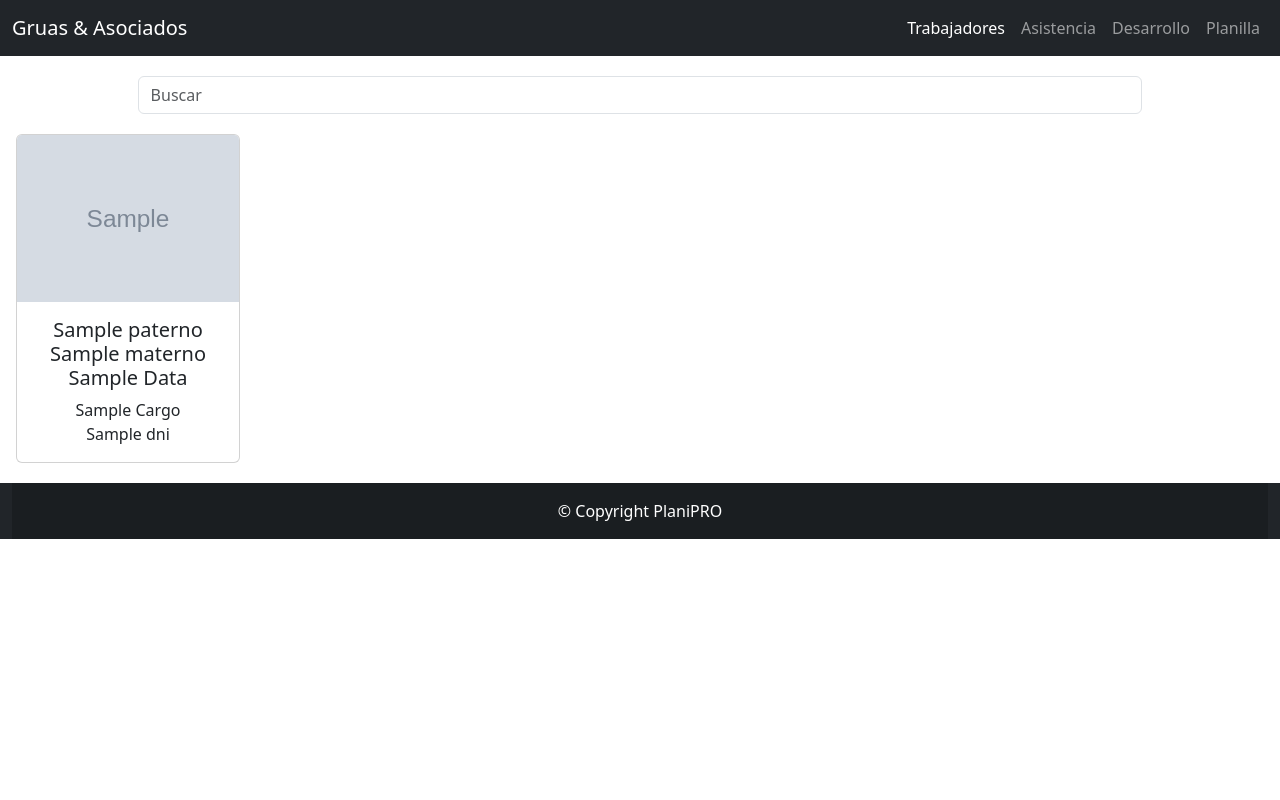
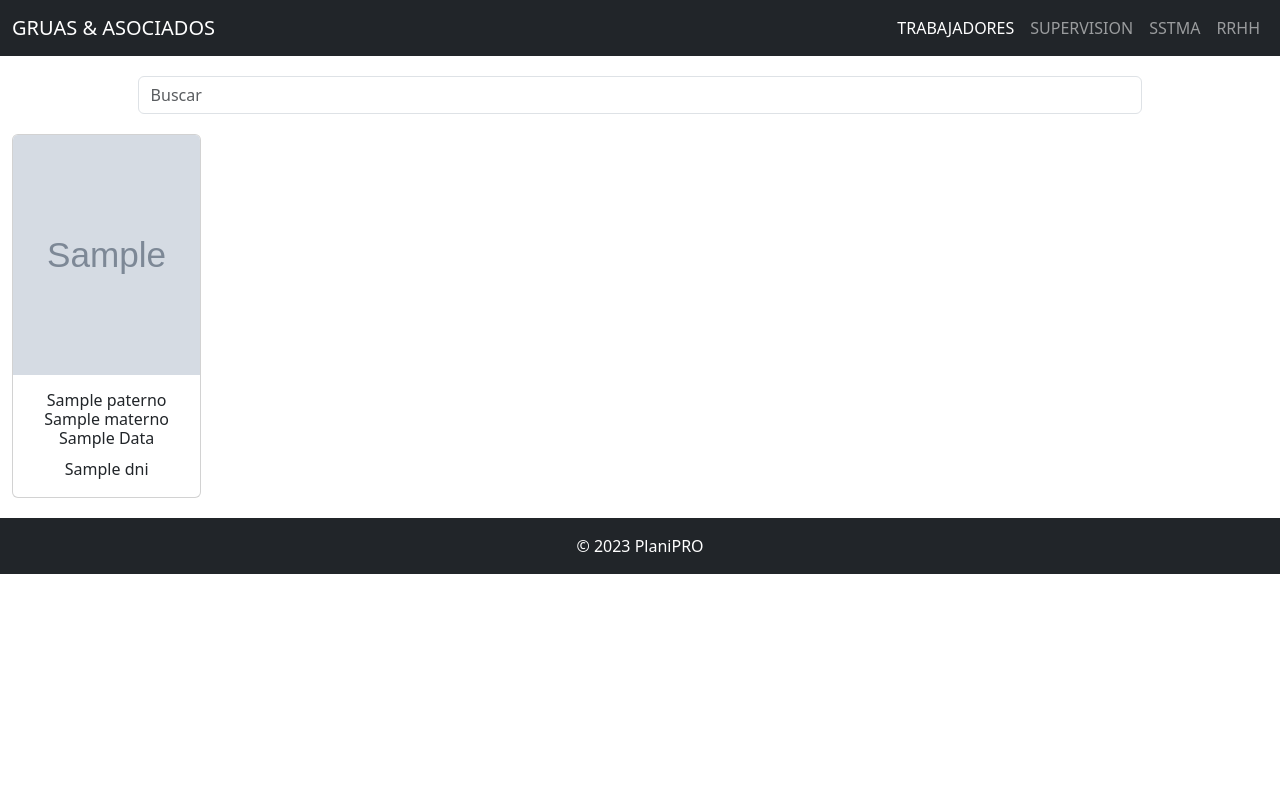
Before and after one commit to Jean4212/Prueba, a FastAPI app: template templates/trabajadores.html in a window 1280 px wide. Run offline with FastAPI, Linux system fonts and the light colour scheme; the template is opened without the code that fills it: most values are stand-ins (such as "Sample title", 1, 10 or a date in 2020); grey boxes marked "Sample" are stand-in pictures.

Commit message:
mejorando

```diff
--- a/app.py
+++ b/app.py
@@ -2,7 +2,6 @@ from uvicorn import run
 from fastapi import FastAPI
 from fastapi.responses import RedirectResponse
 from fastapi.staticfiles import StaticFiles
-
 
 from routers.users import route_users
 from routers.persons import route_persons
@@ -33,6 +32,7 @@ async def general_exception_handler(request, exc):
     return RedirectResponse("/")
 
 app.include_router(login)
+app.include_router(route_index)
 
 if __name__ == "__main__":
     run("app:app", host="0.0.0.0", reload=True)
--- a/templates/base.html
+++ b/templates/base.html
@@ -1,43 +1,46 @@
 <!DOCTYPE html>
 <html lang="en">
 <head>
+    <!--configuracion meta-->
     <meta charset="UTF-8">
     <meta http-equiv="X-UA-Compatible" content="IE=edge">
     <meta name="viewport" content="width=device-width, initial-scale=1.0">
 
     <!--favicon-->
     <link rel="icon" type="image/x-icon" href="/static/ico.png">
-
-    <title>
-        {% block title %}
-        {% endblock title %}
-    </title>
-
-    {% block css %}
-    {% endblock css %}
+    {% block title %} {% endblock title %}
+    {% block css %} {% endblock css %}
 
     <!--bootstrap 5-->
     <link href="https://cdn.jsdelivr.net/npm/bootstrap@5.3.0-alpha1/dist/css/bootstrap.min.css" rel="stylesheet" integrity="sha384-GLhlTQ8iRABdZLl6O3oVMWSktQOp6b7In1Zl3/Jr59b6EGGoI1aFkw7cmDA6j6gD" crossorigin="anonymous">
 </head>
 <body>
+    <div class="vh-100">
+        <header>
+            <div class="container-xxl bg-dark text-center text-white">
+                <nav class="navbar navbar-expand-md navbar-dark bg-dark">
+                    <a class="navbar-brand" href="/">GRUAS & ASOCIADOS</a>
+                    <button class="navbar-toggler" type="button" data-bs-toggle="collapse" data-bs-target="#navbarNavAltMarkup" aria-controls="navbarNavAltMarkup" aria-expanded="false" aria-label="Toggle navigation">
+                        <span class="navbar-toggler-icon"></span>
+                    </button>
+                    <div class="collapse navbar-collapse justify-content-end" id="navbarNavAltMarkup">
+                        <div class="navbar-nav">
+                          {% block navbar %} {% endblock navbar %}
+                        </div>
+                    </div>
+                </nav>
+            </div>
+        </header>
 
-    {% block navbar %}
-    {% endblock navbar %}
+        {% block content %} {% endblock content %}
 
-    {% block content %}
-    {% endblock content %}
-
-    <!--Pie de Pagina-->
-    <footer class="bg-dark text-center text-white" style="margin-top: 20px;">
-        <div class="container-xxl">
-            <div class="text-center p-3" style="background-color: rgba(0, 0, 0, 0.2);">
-                © Copyright PlaniPRO
-            </div>
-        </div>
-    </footer>
+        <!--Pie de Pagina-->
+        <footer class="container-xxl bg-dark text-center text-white py-3">
+          © 2023 PlaniPRO
+      </footer>
+    </div>
 
     <!--bootstrap 5-->
     <script src="https://cdn.jsdelivr.net/npm/bootstrap@5.3.0-alpha1/dist/js/bootstrap.bundle.min.js" integrity="sha384-w76AqPfDkMBDXo30jS1Sgez6pr3x5MlQ1ZAGC+nuZB+EYdgRZgiwxhTBTkF7CXvN" crossorigin="anonymous"></script>
-
 </body>
 </html>
--- a/templates/login.html
+++ b/templates/login.html
@@ -6,7 +6,7 @@
     <meta name="viewport" content="width=device-width, initial-scale=1.0" />
     <!--favicon-->
     <link rel="icon" type="image/x-icon" href="/static/ico.png" />
-    <title>Login Gruas y Asociados</title>
+    <title>Gruas & Asociados</title>
     <!--css-->
     <link rel="stylesheet" href="{{ url_for('static', path='css/login.css') }}"/>
     <!--bootstrap 5-->
--- a/templates/trabajadores.html
+++ b/templates/trabajadores.html
@@ -1,35 +1,21 @@
 {% extends "base.html" %}
 
 {% block title %}
-Trabajadores G&A
+<title>Trabajadores</title>
 {% endblock %}
 
 {% block navbar %}
-<header class="bg-dark text-center text-white">
-	<div class="container-xxl">
-		<nav class="navbar navbar-expand-md navbar-dark bg-dark">
-			<a class="navbar-brand" href="/">Gruas & Asociados</a>
-			<button class="navbar-toggler" type="button" data-bs-toggle="collapse" data-bs-target="#navbarNavAltMarkup" aria-controls="navbarNavAltMarkup" aria-expanded="false" aria-label="Toggle navigation">
-				<span class="navbar-toggler-icon"></span>
-			</button>
-			<div class="collapse navbar-collapse justify-content-end" id="navbarNavAltMarkup">
-				<div class="navbar-nav">
-					<a class="nav-link active" href="/trabajadores">Trabajadores</a>
-                    <a class="nav-link" href="/asistencia">Asistencia</a>
-                    <a class="nav-link" href="/desarrollo">Desarrollo</a>
-                    <a class="nav-link" href="/planilla">Planilla</a>
-				</div>
-			</div>
-		</nav>
-	</div>
-</header>
-{% endblock %}
+<a class="nav-link active" href="/">TRABAJADORES</a>
+<a class="nav-link" href="/">SUPERVISION</a>
+<a class="nav-link" href="/">SSTMA</a>
+<a class="nav-link" href="/">RRHH</a>
+{% endblock navbar %}
 
 {% block content %}
-<div class="container-xxl">
+<div class="container-xxl" style="padding-top: 20px; padding-bottom: 20px;">
 
     <div class="d-flex justify-content-center">
-        <div style="margin-top: 20px; width: 80%;">
+        <div style="width: 80%;">
             <div class="input-group rounded">
                 <input id="search" type="search" class="form-control rounded searchbox-input" placeholder="Buscar"
                     aria-label="Search" aria-describedby="search-addon" onkeyup="buttonUp();" required/>
@@ -37,21 +23,21 @@ Trabajadores G&A
         </div>
     </div>
 
-    <div class="row row-cols-xs-2 row-cols-sm-2 row-cols-md-3 row-cols-lg-4 row-cols-xl-5">
+    <div class="row row-cols-xs-2 row-cols-sm-3 row-cols-md-4 row-cols-lg-5 row-cols-xl-6">
+
         {% for datos in data %}
             <div class="col d-flex justify-content-center">
-                <div class="card text-center" style="width: 14rem; margin-top: 20px;">
+                <div class="card text-center" style="width: 200px; margin-top: 20px;">
 
                     {% if datos.foto %}
-                        <img src="/static/uploads/{{datos.foto}}" class="card-img-top" alt="..."                         data-bs-toggle="modal" data-bs-target="#i{{datos.dni}}" style="cursor: pointer;">
+                        <img src="/static/uploads/{{datos.foto}}" height="240" class="card-img-top" alt="..." data-bs-toggle="modal" data-bs-target="#i{{datos.dni}}" style="cursor: pointer;">
                     {% else %}
-                        <img src="/static/prueba.jpg" class="card-img-top" alt="..."
-                        data-bs-toggle="modal" data-bs-target="#i{{datos.dni}}" style="cursor: pointer;">
+                        <img src="/static/prueba.jpg" height="240" class="card-img-top" alt="..." data-bs-toggle="modal" data-bs-target="#i{{datos.dni}}" style="cursor: pointer;">
                     {% endif %}
 
                     <div class="card-body">
-                        <h5 class="card-title">{{ datos.paterno.capitalize() }} {{ datos.materno.capitalize() }}<br>{{ datos.nombre.title() }}</h5>
-                        <p class="card-text"> {{ datos.cargo.title() }}<br>{{ datos.dni }}</p>
+                        <h6 class="card-title">{{ datos.paterno.capitalize() }} {{ datos.materno.capitalize() }}<br>{{ datos.nombre.title() }}</h6>
+                        {{ datos.dni }}
                     </div>
                 </div>
             </div>
@@ -64,15 +50,15 @@ Trabajadores G&A
                             <button type="button" class="btn-close" data-bs-dismiss="modal" aria-label="Close"></button>
                         </div>
                         <div class="modal-body">
-                            <p>Nacimiento: <textblue class="text-primary">{{ datos.nacimiento }}</textblue></p>
-                            <p>Ingreso: <textblue class="text-primary">{{ datos.ingreso }} </textblue><p>
-                            <p>Licencia: <textblue class="text-primary">{{ datos.licencia.upper() }}</textblue></p>
-                            <p>Categoria: <textblue class="text-primary">{{ datos.categoria.upper() }}</textblue></p>
-                            <p>Revalidacion: <textblue class="text-primary">{{ datos.revalidacion }}</textblue></p>
-                            <p>Distrito: <textblue class="text-primary">{{ datos.distrito }}</textblue></p>
-                            <p>Domicilio: <textblue class="text-primary">{{ datos.domicilio.title() }}</textblue></p>
-                            <p>Cuenta: <textblue class="text-primary">{{ datos.cuenta }}</textblue></p>
-                            <p>Area: <textblue class="text-primary">{{ datos.area.capitalize() }}</textblue></p>
+                            Nacimiento: {{ datos.nacimiento }} <br>
+                            Ingreso: {{ datos.ingreso }} <br>
+                            Licencia: {{ datos.licencia.upper() }} <br>
+                            Categoria: {{ datos.categoria.upper() }} <br>
+                            Revalidacion: {{ datos.revalidacion }} <br>
+                            Distrito: {{ datos.distrito }} <br>
+                            Domicilio: {{ datos.domicilio.title() }} <br>
+                            Cuenta: {{ datos.cuenta }} <br>
+                            Area: {{ datos.area.capitalize() }} <br>
 
                             {% if datos.fotodni %}
                                 <a href="/static/uploads/{{datos.fotodni}}" download="{{datos.fotodni}}" style="text-decoration:none">Dni</a>
@@ -92,8 +78,10 @@ Trabajadores G&A
                     </div>
                 </div>
             </div>
+
         {% endfor %}
     </div>
+
 </div>
 
 <!--JS-->
```
Also changed, not shown: config/token.py (+15 -15 lines), models/model.py (+3 -8 lines), routers/index.py (+18 -22 lines), templates/index.html (+6 -28 lines), templates/inicio.html (deleted, +0 -40 lines), db.sqlite3, static/fds.jpg (added), static/prueba.jpg.
